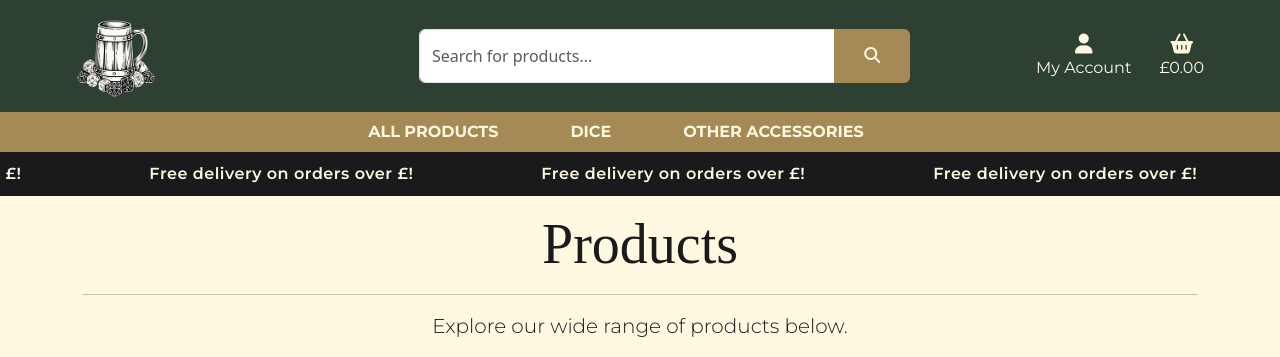
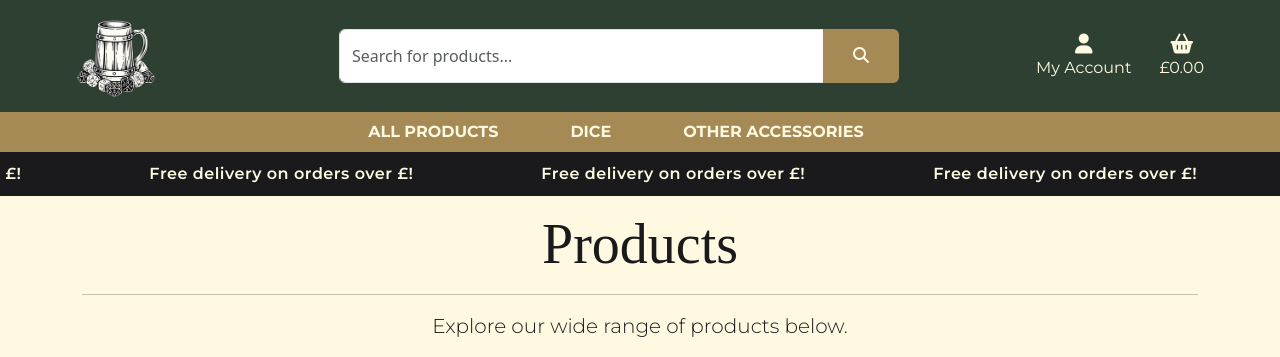
Before and after one commit to foster95/the_tavern, a Django app: page /products/ in a window 1280 px wide. Shown: the top 357 px of the page. Run offline with Django 4.2, Linux system fonts and the light colour scheme; data comes from the database, SQL or seed files in the repository; some libraries are stand-ins or nearby versions; some web fonts are replaced.

Commit message:
Added search functionality to search bar

```diff
--- a/products/views.py
+++ b/products/views.py
@@ -1,3 +1,6 @@
+from django.contrib import messages
+from django.shortcuts import redirect, reverse
+from django.db.models import Q
 from django.shortcuts import render, get_object_or_404
 from .models import Product
 
@@ -7,9 +10,21 @@ def product_list(request):
     """ A view to show all products, including sorting and search queries """
 
     products = Product.objects.all()
+    query = None
+
+    if request.GET:
+        if 'q' in request.GET:
+            query = request.GET['q']
+            if not query:
+                messages.error(request, "You didn't enter any search criteria!")
+                return redirect(reverse('products'))
+
+            queries = Q(name__icontains=query) | Q(description__icontains=query)
+            products = products.filter(queries)
 
     context = {
         'products': products,
+        'search_term': request.GET.get('q', ''),
     }
 
     return render(request, 'products/products.html', context)
--- a/static/css/base.css
+++ b/static/css/base.css
@@ -373,6 +373,11 @@ button.accordion-button.py-2 {
     padding-left: 0.75rem;
     padding-right: 0.75rem;
   }
+
+  #searchbar .input-group {
+    width: 100%;
+    flex-grow: inherit;
+  }
 }
 
 @media (min-width: 800px) {
@@ -393,21 +398,30 @@ button.accordion-button.py-2 {
     justify-content: center
   }
 
-  #searchbar .input-group {
-    width: 148%;
+   #searchbar .input-group {
+    width: 120%;
+    padding-right: 1rem;
   }
 
   #heading .row {
     align-items: center;
   }
 
-#products-navigation {
+  #products-navigation {
     z-index: 1020;
     margin: 0;
   }
 }
 
+@media (min-width: 900px) {
+  #searchbar .input-group {
+    width: 145%;
+    padding-right: 10rem;
+  }
+}
+
 @media (min-width: 992px) {
+
   .navbar .dropdown:hover > .dropdown-menu {
     display: block;
     background-color: var(--primary-accent);
@@ -459,4 +473,9 @@ button.accordion-button.py-2 {
     .list-inline-item:not(:last-child) {
     margin-right: 1.5rem;
 }
+
+  #searchbar .input-group {
+    width: 150%;
+    padding-right: 10rem;
+  }
 }
--- a/templates/base.html
+++ b/templates/base.html
@@ -51,7 +51,7 @@
             </div>
 
             <div class="col-12 col-md-7 px-md-3" id="searchbar">
-              <form method="get" action="" class="m-0">
+              <form method="get" action="{% url 'products' %}" class="m-0">
                 <div class="input-group" style="max-width: 720px;">
                   <input type="text" name="q" class="form-control" placeholder="Search for products...">
                   <button type="submit" class="btn btn-primary">
--- a/templates/includes/mobile-top-header.html
+++ b/templates/includes/mobile-top-header.html
@@ -18,7 +18,7 @@
         </div>
     </a>
     <div class="dropdown-menu border-0 w-100 p-3 rounded-0 my-0" aria-labelledby="mobile-search">
-        <form class="form" method="GET" action="">
+        <form class="form" method="GET" action="{% url 'products' %}" id="searchbar">
             <div class="input-group w-100">
                 <input class="form-control border border-black rounded-0" type="text" name="q" placeholder="Search our site">
                 <div class="input-group-append">
```
